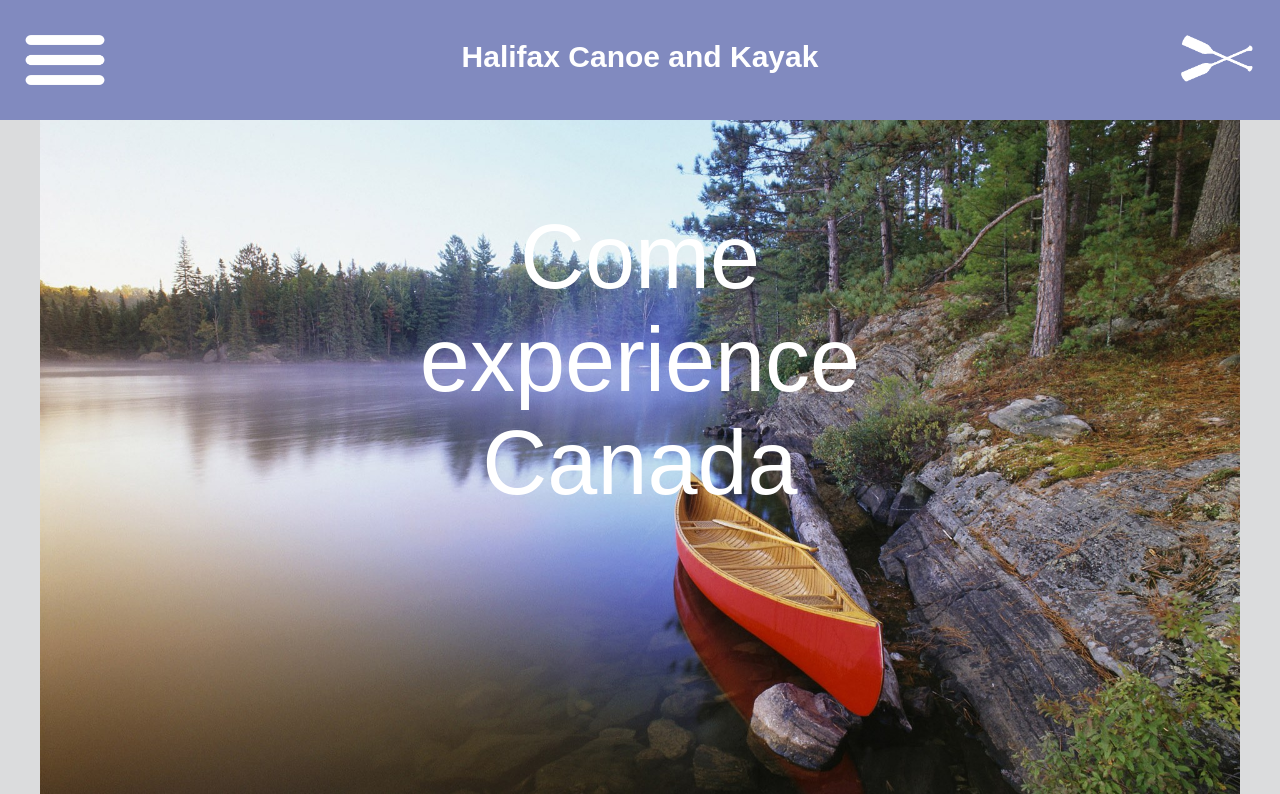
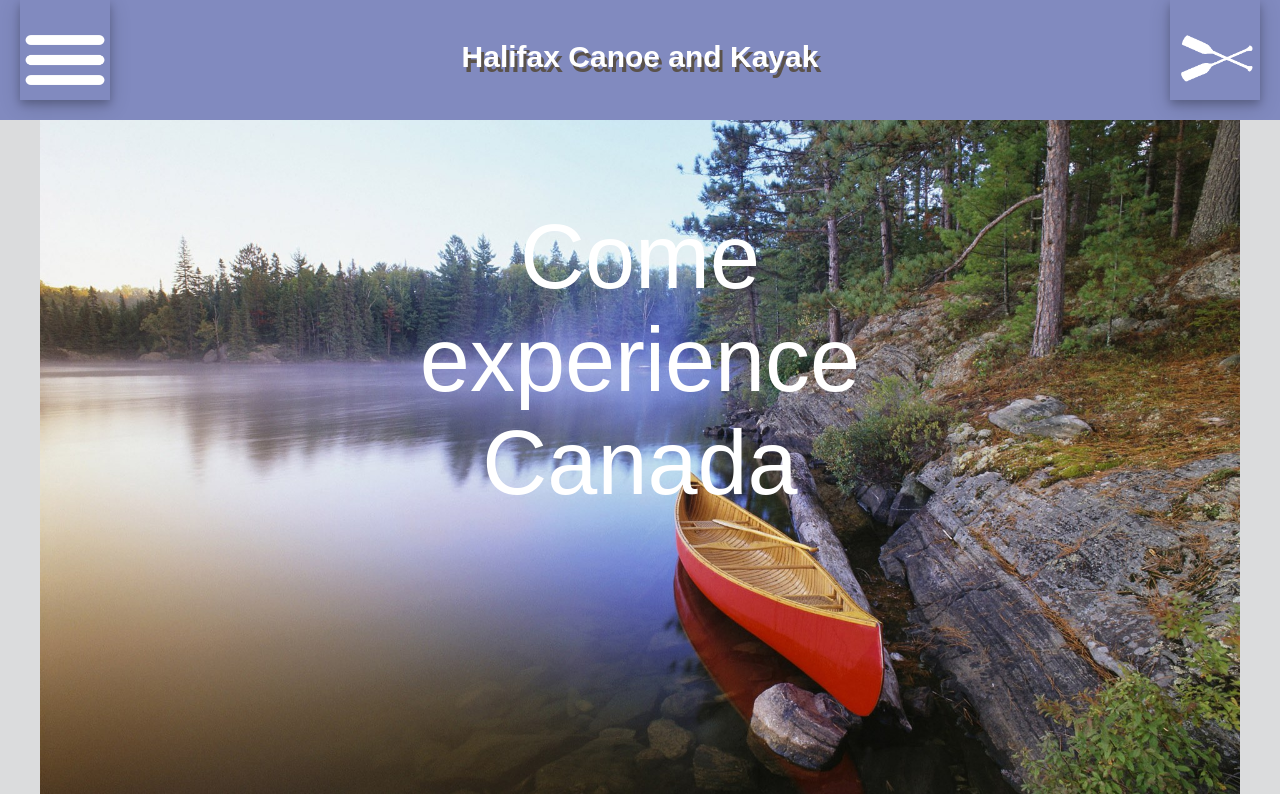
Before and after one commit to quackness/Halifax-Canoe-and-Kayak, a PHP site: page / in a window 1280 px wide. Shown: the top 794 px of the page. Run offline with PHP 8.4, Linux system fonts and the light colour scheme.

Commit message:
add shadows to a top nav bar

```diff
--- a/header.css
+++ b/header.css
@@ -44,10 +44,12 @@ nav > ul > li > img {
   width: 90px;
   height: 80px;
   padding-top: 20px;
+  box-shadow: 0 4px 8px 0 rgba(0, 0, 0, 0.2), 0 6px 20px 0 rgba(0, 0, 0, 0.19);
 }
 
 #header_text {
   padding-top:40px;
+  text-shadow: 3px 5px #5a524b;
 }
 
 body {
```
